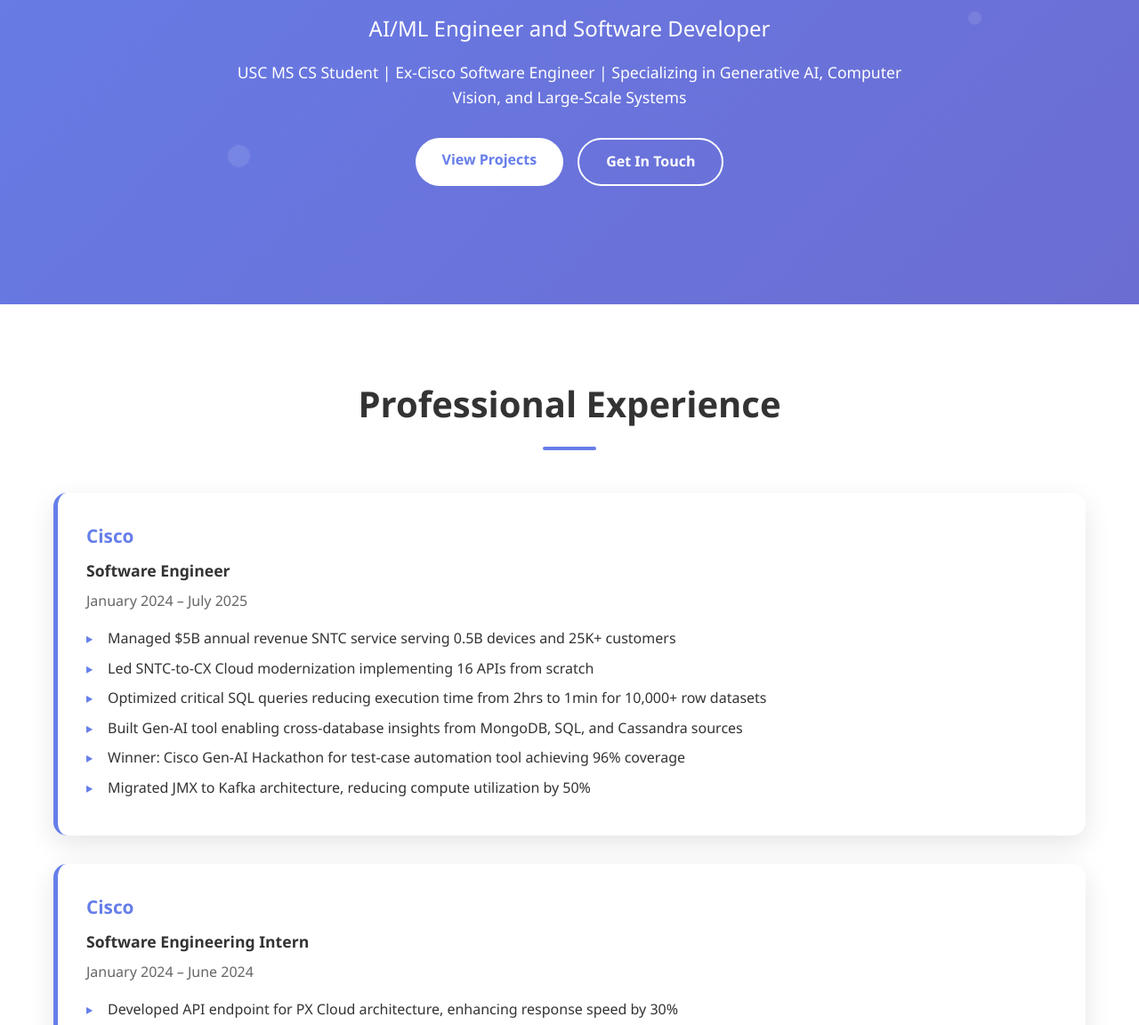
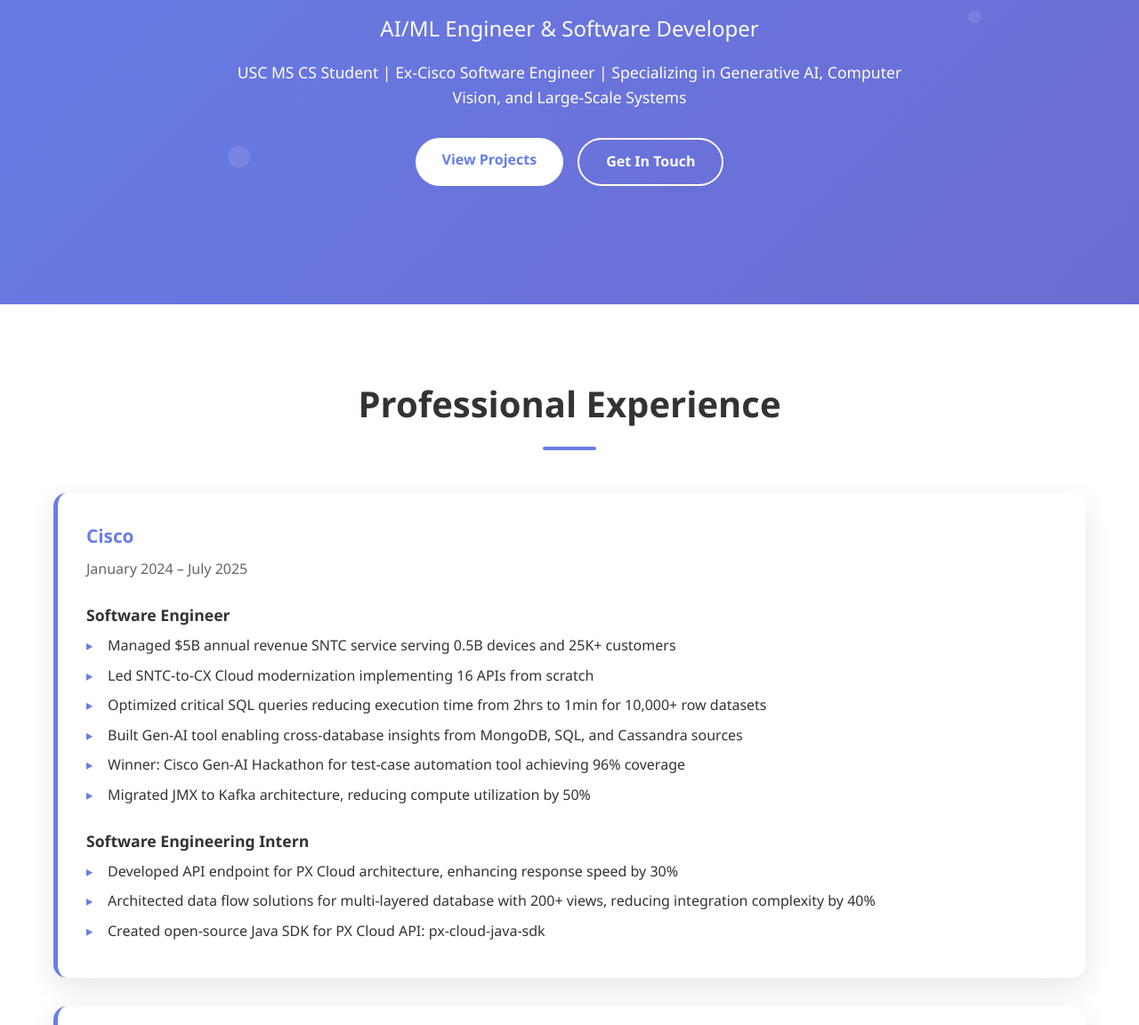
Before and after one commit to Sanath-07/Sanath-07.github.io, a plain HTML site: page index.html in a window 1280 px wide. Shown: the part 458-1610 px from the top of the page at 89% size. Drawn offline with Linux system fonts and the light colour scheme.

Commit message:
Update index.html

```diff
--- a/index.html
+++ b/index.html
@@ -532,7 +532,7 @@
         <div class="hero-content">
             <img src="profile.jpg" alt="Sanath Nagendra Bhargav" class="profile-picture">
             <h1>Sanath Nagendra Bhargav</h1>
-            <div class="subtitle">AI/ML Engineer and Software Developer</div>
+            <div class="subtitle">AI/ML Engineer & Software Developer</div>
             <div class="description">
                 USC MS CS Student | Ex-Cisco Software Engineer | Specializing in Generative AI, Computer Vision, and Large-Scale Systems
             </div>
@@ -556,8 +556,9 @@
             <div class="experience-grid">
                 <div class="experience-card fade-in">
                     <div class="company">Cisco</div>
-                    <div class="role">Software Engineer</div>
                     <div class="duration">January 2024 – July 2025</div>
+
+                    <div class="role" style="margin-top: 1.5rem;">Software Engineer</div>
                     <ul class="achievements">
                         <li>Managed $5B annual revenue SNTC service serving 0.5B devices and 25K+ customers</li>
                         <li>Led SNTC-to-CX Cloud modernization implementing 16 APIs from scratch</li>
@@ -566,12 +567,8 @@
                         <li>Winner: Cisco Gen-AI Hackathon for test-case automation tool achieving 96% coverage</li>
                         <li>Migrated JMX to Kafka architecture, reducing compute utilization by 50%</li>
                     </ul>
-                </div>
 
-                <div class="experience-card fade-in">
-                    <div class="company">Cisco</div>
-                    <div class="role">Software Engineering Intern</div>
-                    <div class="duration">January 2024 – June 2024</div>
+                    <div class="role" style="margin-top: 1.5rem;">Software Engineering Intern</div>
                     <ul class="achievements">
                         <li>Developed API endpoint for PX Cloud architecture, enhancing response speed by 30%</li>
                         <li>Architected data flow solutions for multi-layered database with 200+ views, reducing integration complexity by 40%</li>
```
